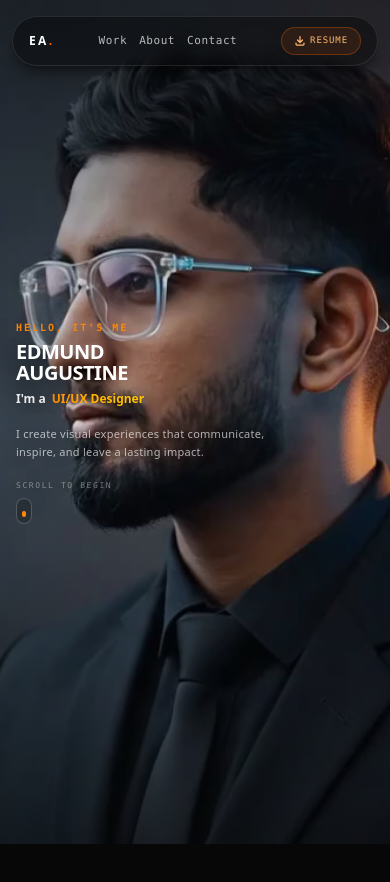
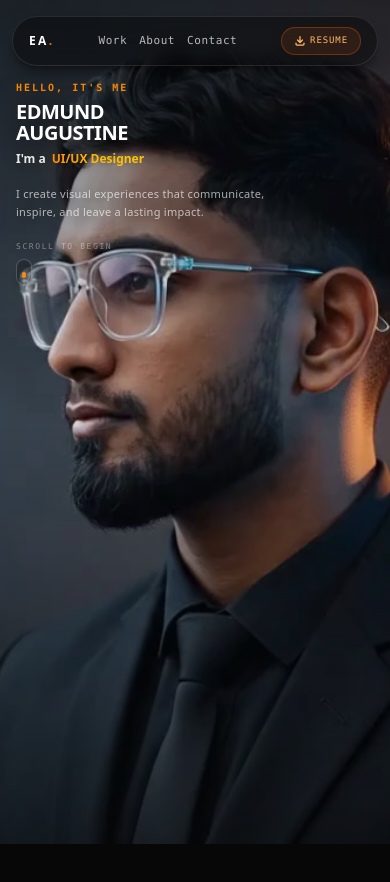
Before and after one commit to Edmund0007/Portfolio, a Next.js app: page / in a window 390 px wide. Shown: the top 882 px of the page. Built offline with nearby package versions, Linux system fonts and the light colour scheme; no server answers.

Commit message:
scroll issue solved

```diff
--- a/src/components/Overlay.tsx
+++ b/src/components/Overlay.tsx
@@ -24,30 +24,28 @@ export default function Overlay({ scrollYProgress }: OverlayProps) {
     return () => clearInterval(interval);
   }, [roles.length]);
 
-  // ─── Section 1: 0% → 8% (Hero title, fades out completely early) ──────────
-  const op1 = useTransform(scrollYProgress, [0, 0.03, 0.08], [1, 1, 0]);
-  const y1  = useTransform(scrollYProgress, [0, 0.03, 0.08], [0, -15, -30]);
+  // ─── Section 1: Hero title (Fixed position, stays fully visible while scrolling)
+  // Section 1 remains fixed at opacity 1 on both web and mobile
+  const scrollIndicatorOp = useTransform(scrollYProgress, [0, 0.04], [1, 0]);
 
-  // ─── Section 2: 18% → 48% (Specialization - anchored to lower red area) ──
+  // ─── Section 2: 18% → 48% (Specialization - anchored on right / lower area) ──
   const op2 = useTransform(scrollYProgress, [0.18, 0.24, 0.42, 0.48], [0, 1, 1, 0]);
   const y2  = useTransform(scrollYProgress, [0.18, 0.24, 0.42, 0.48], [30, 0, 0, -30]);
 
-  // ─── Section 3: 58% → 88% (Process - anchored to lower red area) ─────────
+  // ─── Section 3: 58% → 88% (Process - anchored on right / lower area) ─────────
   const op3 = useTransform(scrollYProgress, [0.58, 0.64, 0.82, 0.88], [0, 1, 1, 0]);
   const y3  = useTransform(scrollYProgress, [0.58, 0.64, 0.82, 0.88], [30, 0, 0, -30]);
 
   return (
     /*
      * Single sticky container — everything lives inside one sticky div.
-     * Sections are absolute-positioned inside this container so they never
-     * stack DOM layers and can never bleed into each other.
+     * Sections are absolute-positioned inside this container.
      */
     <div className="sticky top-0 h-screen w-full pointer-events-none z-10">
 
-      {/* ── SECTION 1 · Left side ──────────────────────────────────────────── */}
-      <motion.div
-        style={{ opacity: op1, y: y1 }}
-        className="absolute inset-0 flex flex-col justify-center
+      {/* ── SECTION 1 · Left side (Fixed position, non-fading) ──────────────── */}
+      <div
+        className="absolute inset-0 flex flex-col justify-start pt-20 sm:justify-center sm:pt-0
                    items-start px-4 sm:px-6 md:px-16 lg:px-20 text-left"
       >
         <div className="max-w-full sm:max-w-[600px] md:max-w-[760px] lg:max-w-[920px]">
@@ -90,8 +88,8 @@ export default function Overlay({ scrollYProgress }: OverlayProps) {
             I create visual experiences that communicate, inspire, and leave a lasting impact.
           </p>
 
-          {/* Scroll indicator */}
-          <div className="mt-5 sm:mt-8 flex flex-col items-start gap-1.5 sm:gap-2">
+          {/* Scroll indicator (fades out as scroll starts) */}
+          <motion.div style={{ opacity: scrollIndicatorOp }} className="mt-5 sm:mt-8 flex flex-col items-start gap-1.5 sm:gap-2">
             <span className="font-mono text-[8px] sm:text-[9px] tracking-[0.2em] text-white/40 uppercase drop-shadow-[0_1px_4px_rgba(0,0,0,0.9)]">
               Scroll to begin
             </span>
@@ -102,9 +100,9 @@ export default function Overlay({ scrollYProgress }: OverlayProps) {
                 className="w-1 h-1.5 bg-orange-400 rounded-full"
               />
             </div>
-          </div>
+          </motion.div>
         </div>
-      </motion.div>
+      </div>
 
       {/* ── SECTION 2 · Right side / Mobile Lower Red Area (Suit/Tie Position) ─ */}
       <motion.div
```
